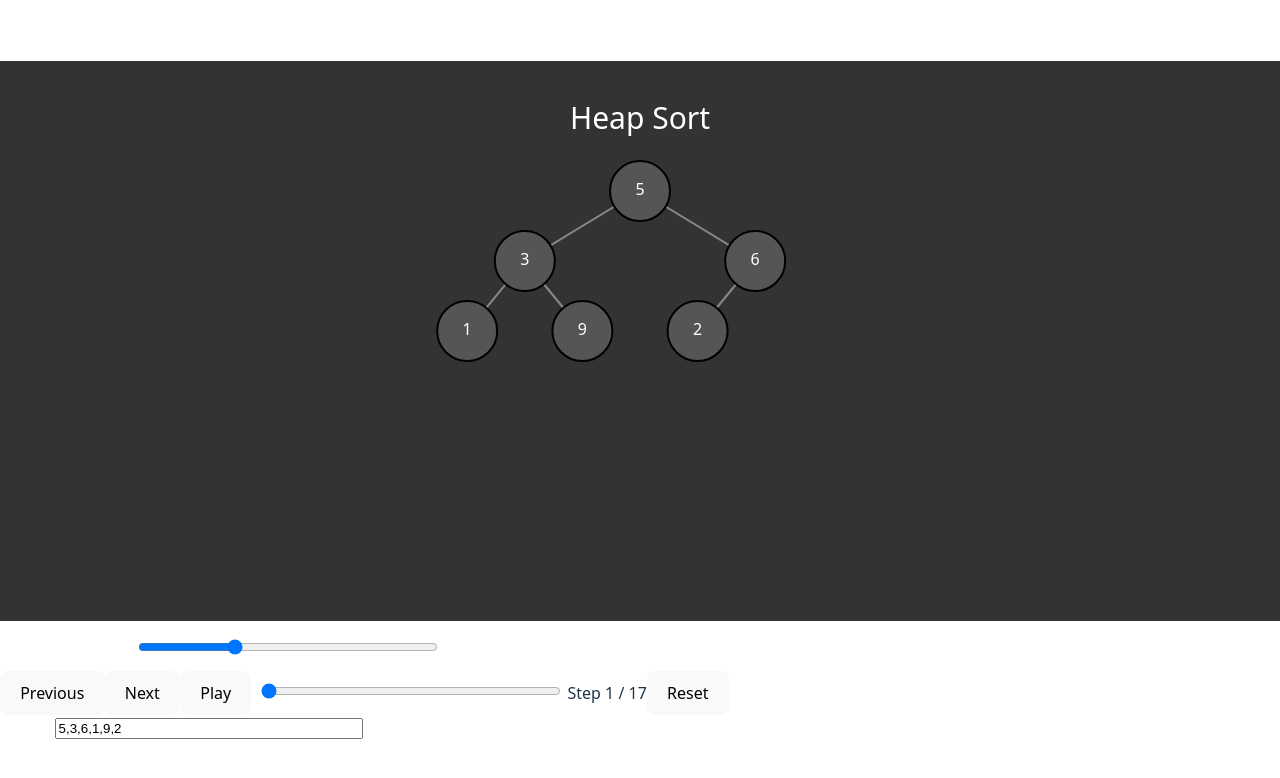
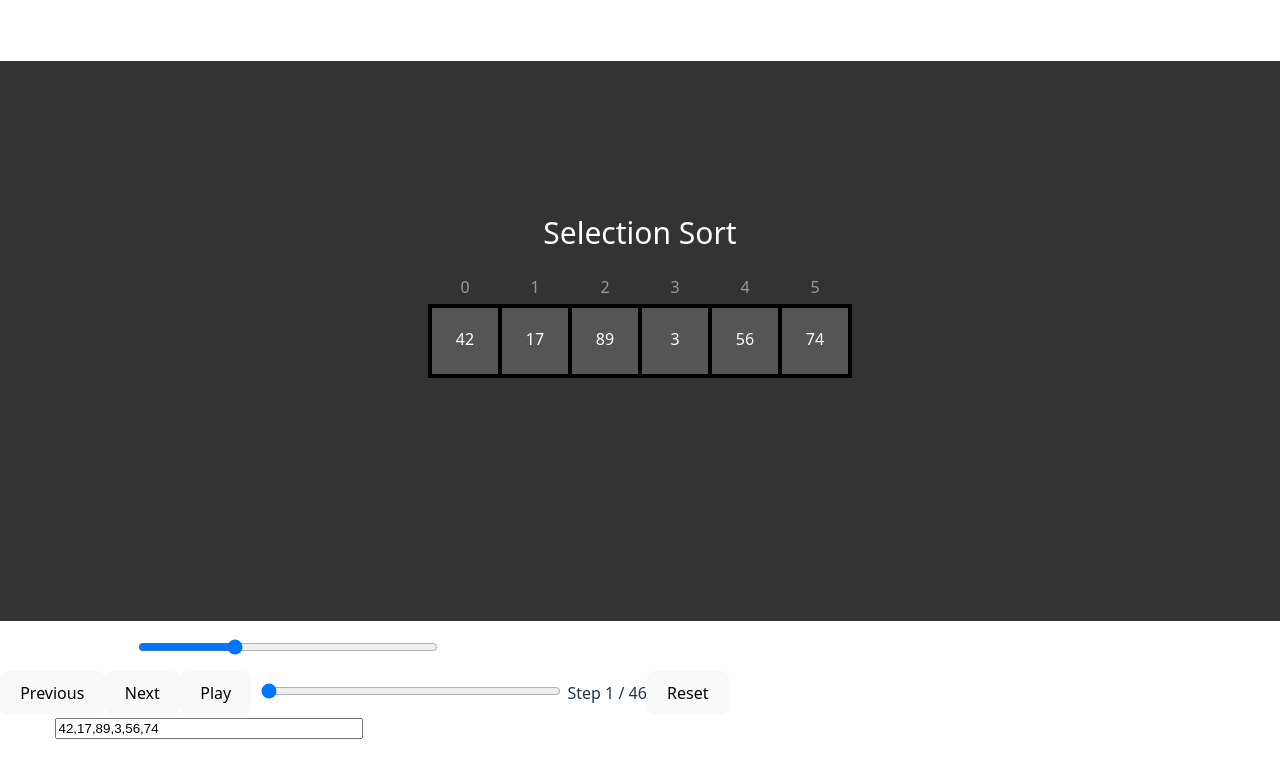
Before and after one commit to Taiyo10/AlgoBuddy, a React (Vite) app in the folder algobuddy/: page / in a window 1280 px wide. Shown: the top 778 px of the page. Built offline with nearby package versions, Linux system fonts and the light colour scheme.

Commit message:
Last second doohickeys

```diff
--- a/algobuddy/src/App.jsx
+++ b/algobuddy/src/App.jsx
@@ -12,7 +12,7 @@ const App = () => {
 
   return (
     <div>
-      <VisualizeAlgorithm config={heapSortConfig} />
+      <VisualizeAlgorithm config={selectionSortConfig} />
     </div>
   );
 };
```
